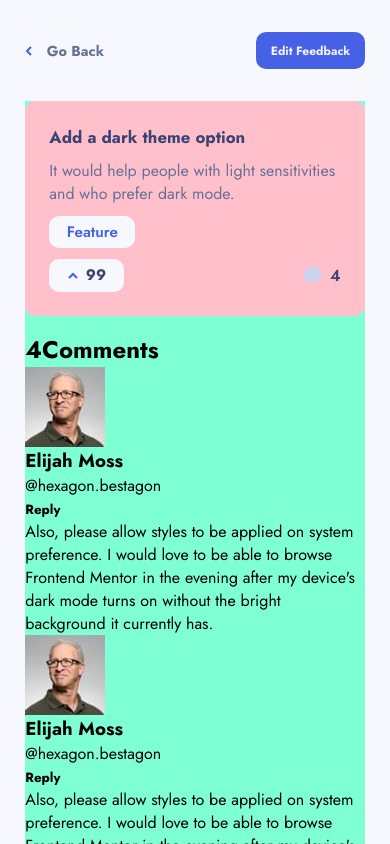
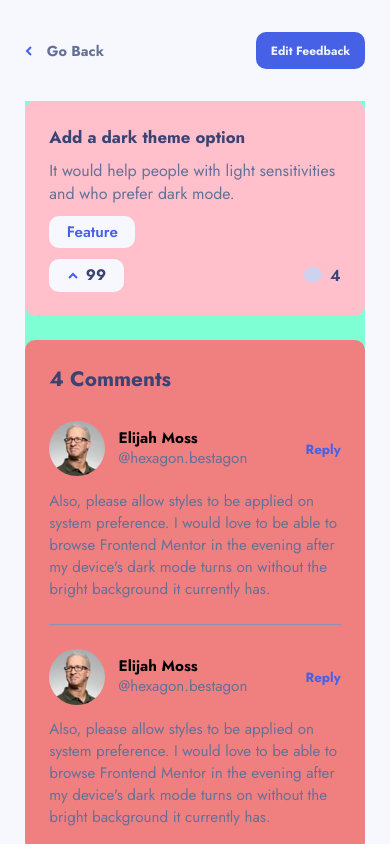
Before and after one commit to Victor-Nyagudi/product-feedback-app-react, a React (Create React App) app: page / in a window 390 px wide. Shown: the top 844 px of the page. Built offline with nearby package versions, Linux system fonts and the light colour scheme.

Commit message:
Style comment in comment section FeedbackDetailPage mobile

```diff
--- a/src/components/pages/feedback-detail-page/FeedbackItemComments.js
+++ b/src/components/pages/feedback-detail-page/FeedbackItemComments.js
@@ -6,9 +6,7 @@ function FeedbackItemComments() {
             <h2 className="feedback-detail__comments-title">
                 <span className="feedback-detail__total-comments">
                     4
-                </span>
-
-                Comments
+                </span> Comments
             </h2>
 
             <ul className="feedback-detail__comments">
--- a/src/css/main.css
+++ b/src/css/main.css
@@ -388,7 +388,7 @@ a {
 .feedback-detail__feedback-item {
   background-color: pink;
   border-radius: 10px;
-  margin-bottom: 1em;
+  margin-bottom: 1.5em;
   padding: 1.5em;
   display: -ms-grid;
   display: grid;
@@ -496,6 +496,95 @@ a {
 .feedback-detail__feedback-item .feedback-item__comments-total {
   font-weight: 600;
   color: #3a4373;
+}
+
+.feedback-detail__comments-container {
+  background-color: lightcoral;
+  border-radius: 10px;
+  padding: 1.5em;
+}
+
+.feedback-detail__comments-title {
+  font-size: 1.3rem;
+  color: #3a4373;
+  margin-bottom: 1.3em;
+}
+
+.feedback-detail__comment {
+  display: -ms-grid;
+  display: grid;
+  -webkit-box-align: start;
+      -ms-flex-align: start;
+          align-items: flex-start;
+  gap: 0 .85em;
+      grid-template-areas: 'comment-img-container comment-header'
+ 'comment-message-container comment-message-container';
+  -ms-grid-columns: 2fr 8fr;
+      grid-template-columns: 2fr 8fr;
+}
+
+.feedback-detail__comment:not(:last-child) {
+  border-bottom: 1px solid #8C92B3;
+  padding-bottom: 1.5em;
+  margin-bottom: 1.5em;
+}
+
+.feedback-detail__comment .comment__img-container {
+  -ms-grid-row: 1;
+  -ms-grid-column: 1;
+  grid-area: comment-img-container;
+}
+
+.feedback-detail__comment .comment__header {
+  -ms-grid-row: 1;
+  -ms-grid-column: 2;
+  grid-area: comment-header;
+  display: -webkit-box;
+  display: -ms-flexbox;
+  display: flex;
+  -webkit-box-align: center;
+      -ms-flex-align: center;
+          align-items: center;
+  -webkit-box-pack: justify;
+      -ms-flex-pack: justify;
+          justify-content: space-between;
+  height: 100%;
+}
+
+.feedback-detail__comment .comment__user-img {
+  border-radius: 50%;
+}
+
+.feedback-detail__comment .comment__user-name {
+  font-size: .95rem;
+  margin-bottom: .3em;
+  line-height: 1;
+}
+
+.feedback-detail__comment .comment__user-handle {
+  font-size: .95rem;
+  color: #647196;
+  line-height: 1;
+}
+
+.feedback-detail__comment .comment__reply-button {
+  color: #4761e6;
+}
+
+.feedback-detail__comment .comment__message {
+  font-size: .95rem;
+  color: #647196;
+}
+
+.feedback-detail__comment .comment__message-container {
+  padding-top: .85em;
+}
+
+.feedback-detail__comment .comment__message-container {
+  -ms-grid-row: 2;
+  -ms-grid-column: 1;
+  -ms-grid-column-span: 2;
+  grid-area: comment-message-container;
 }
 
 @media (min-width: 600px) {
--- a/src/main.scss
+++ b/src/main.scss
@@ -13,6 +13,7 @@ $page-padding: 2em 0 6em;
 $tag-padding-mobile: .35em 1.15em;
 
 $feedback-detail-padding: 1.5em;
+$feedback-detail-heading-mobile: 1.05rem;
 
 $font-weights: (
     'light': 300,
@@ -369,7 +370,7 @@ a {
         background-color: pink;
 
         border-radius: $border-radius;
-        margin-bottom: 1em;
+        margin-bottom: 1.5em;
 
         padding: $feedback-detail-padding;
 
@@ -394,7 +395,7 @@ a {
             &__tag-container { grid-area: feedback-item-tag-container; }
 
             &__title {
-                font-size: 1.05rem;
+                font-size: $feedback-detail-heading-mobile;
                 color: getColor('purple-black');
                 margin-bottom: .6em;
             }
@@ -448,6 +449,79 @@ a {
                 }
             }
 
+        }
+    }
+
+    &__comments {
+        &-container {
+            background-color: lightcoral;
+
+            border-radius: $border-radius;
+            padding: $feedback-detail-padding;
+        }
+
+        &-title {
+            font-size: 1.3rem;
+            color: getColor('purple-black');
+            margin-bottom: 1.3em;
+        }
+    }
+
+    &__comment {
+        display: grid;
+        align-items: flex-start;
+        gap: 0 .85em;
+
+        grid-template-areas:
+        'comment-img-container comment-header'
+        'comment-message-container comment-message-container'
+        ;
+
+        grid-template-columns: 2fr 8fr;
+
+        &:not(:last-child) {
+            border-bottom: 1px solid #8C92B3;
+            padding-bottom: 1.5em;
+            margin-bottom: 1.5em;
+        }
+
+        .comment {
+            &__img-container { grid-area: comment-img-container; }
+
+            &__header {
+                grid-area: comment-header;
+
+                @include flex-space-between;
+
+                height: 100%;
+            }
+
+            &__user {
+                &-img { border-radius: 50%; }
+
+                &-name {
+                    font-size: .95rem;
+                    margin-bottom: .3em;
+                    line-height: 1;
+                }
+
+                &-handle {
+                    font-size: .95rem;
+                    color: getColor('grey-purple');
+                    line-height: 1;
+                }
+            }
+
+            &__reply-button { color: getColor('blue'); }
+
+            &__message {
+                font-size: .95rem;
+                color: getColor('grey-purple');
+
+                &-container { padding-top: .85em; }
+            }
+
+            &__message-container { grid-area: comment-message-container; }
         }
     }
 }
```
Also changed, not shown: 1 other file (tests, documents, lock files or other folders).
